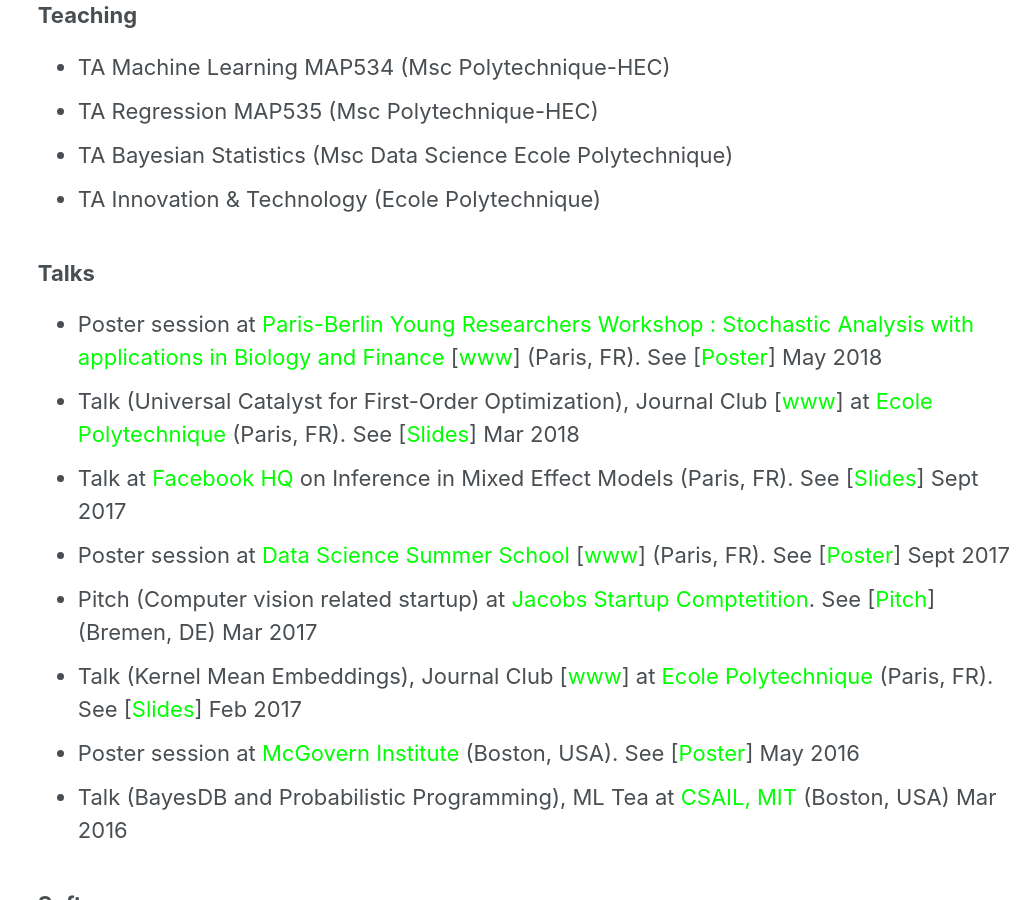
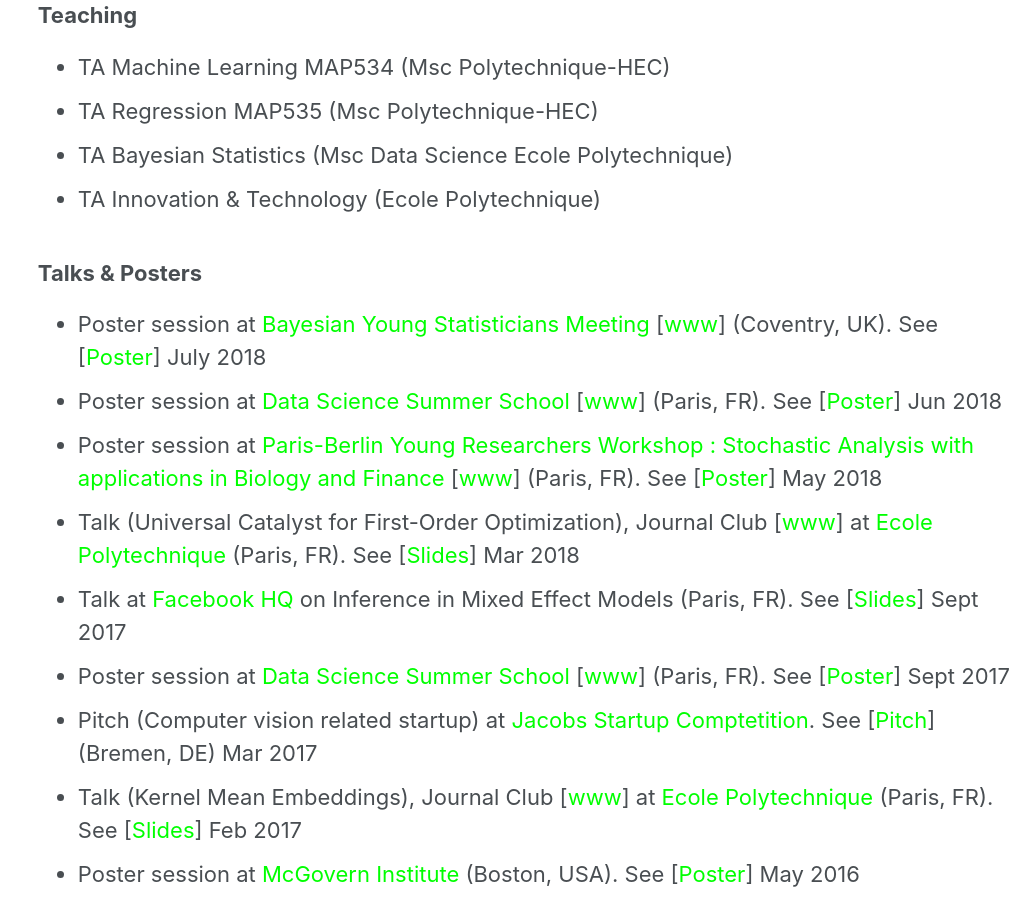
Before and after one commit to BelhalK/BelhalK.github.io, a Jekyll site: the page index.html, which Jekyll copies as it is, in a window 1280 px wide and 900 px high, scrolled down 1215 px. Shown: the whole window, without its empty margins (246-1280 px from the left). Built offline with Jekyll 4.4.1, drawn with Linux system fonts in a browser that asks for light colours; comment, search, counter and statistics services are not loaded.

Commit message:
talk and resume

```diff
--- a/index.html
+++ b/index.html
@@ -222,11 +222,11 @@
 </ul>
 
 
-<h3 id="unordered-lists-nested">Talks</h3>
+<h3 id="unordered-lists-nested">Talks &amp; Posters</h3>
 <ul>
-<!-- <li> Talk (Some Accelerations of MLE Algorithms) at <a style="color: rgb(0,255,0)">COMPSTATS 2018</a> [<a style="color: rgb(0,255,0)" href="http://www.compstat2018.org/">www</a>] (Iasi, Romania). See [<a style="color: rgb(0,255,0)" href="http://belhalk.github.io/downloads/compstats.pdf">Slides</a>] Aug 2018</li>
+<!-- <li> Talk (Some Accelerations of MLE Algorithms) at <a style="color: rgb(0,255,0)">COMPSTATS 2018</a> [<a style="color: rgb(0,255,0)" href="http://www.compstat2018.org/">www</a>] (Iasi, Romania). See [<a style="color: rgb(0,255,0)" href="http://belhalk.github.io/downloads/compstats.pdf">Slides</a>] Aug 2018</li> -->
 <li> Poster session at <a style="color: rgb(0,255,0)">Bayesian Young Statisticians Meeting</a> [<a style="color: rgb(0,255,0)" href="https://warwick.ac.uk/baysm/">www</a>] (Coventry, UK). See [<a style="color: rgb(0,255,0)" href="http://belhalk.github.io/downloads/baysm.pdf">Poster</a>] July 2018</li>
-<li> Poster session at <a style="color: rgb(0,255,0)">Data Science Summer School</a> [<a style="color: rgb(0,255,0)" href="http://www.ds3-datascience-polytechnique.fr/">www</a>] (Paris, FR). See [<a style="color: rgb(0,255,0)" href="http://belhalk.github.io/downloads/ds3_poster2.pdf">Poster</a>] Jun 2018</li> -->
+<li> Poster session at <a style="color: rgb(0,255,0)">Data Science Summer School</a> [<a style="color: rgb(0,255,0)" href="http://www.ds3-datascience-polytechnique.fr/">www</a>] (Paris, FR). See [<a style="color: rgb(0,255,0)" href="http://belhalk.github.io/downloads/ds3_poster2.pdf">Poster</a>] Jun 2018</li>
 <li> Poster session at <a style="color: rgb(0,255,0)">Paris-Berlin Young Researchers Workshop : Stochastic Analysis with applications in Biology and Finance</a> [<a style="color: rgb(0,255,0)" href="https://bpy2018.wixsite.com/bpstochastics">www</a>] (Paris, FR). See [<a style="color: rgb(0,255,0)" href="http://belhalk.github.io/downloads/parisberlin.pdf">Poster</a>] May 2018</li>
 <li> Talk (Universal Catalyst for First-Order Optimization), Journal Club [<a style="color: rgb(0,255,0)" href="http://www.cmap.polytechnique.fr/~zoltan.szabo/journal_club.html">www</a>] at <a style="color: rgb(0,255,0)">Ecole Polytechnique</a> (Paris, FR). See [<a style="color: rgb(0,255,0)" href="http://belhalk.github.io/downloads/catalyst.pdf">Slides</a>] Mar 2018</li>
 <li> Talk at <a style="color: rgb(0,255,0)">Facebook HQ</a> on Inference in Mixed Effect Models (Paris, FR). See [<a style="color: rgb(0,255,0)" href="http://belhalk.github.io/downloads/fb.pdf">Slides</a>] Sept 2017</li>
```
Also changed, not shown: 1 other file.
